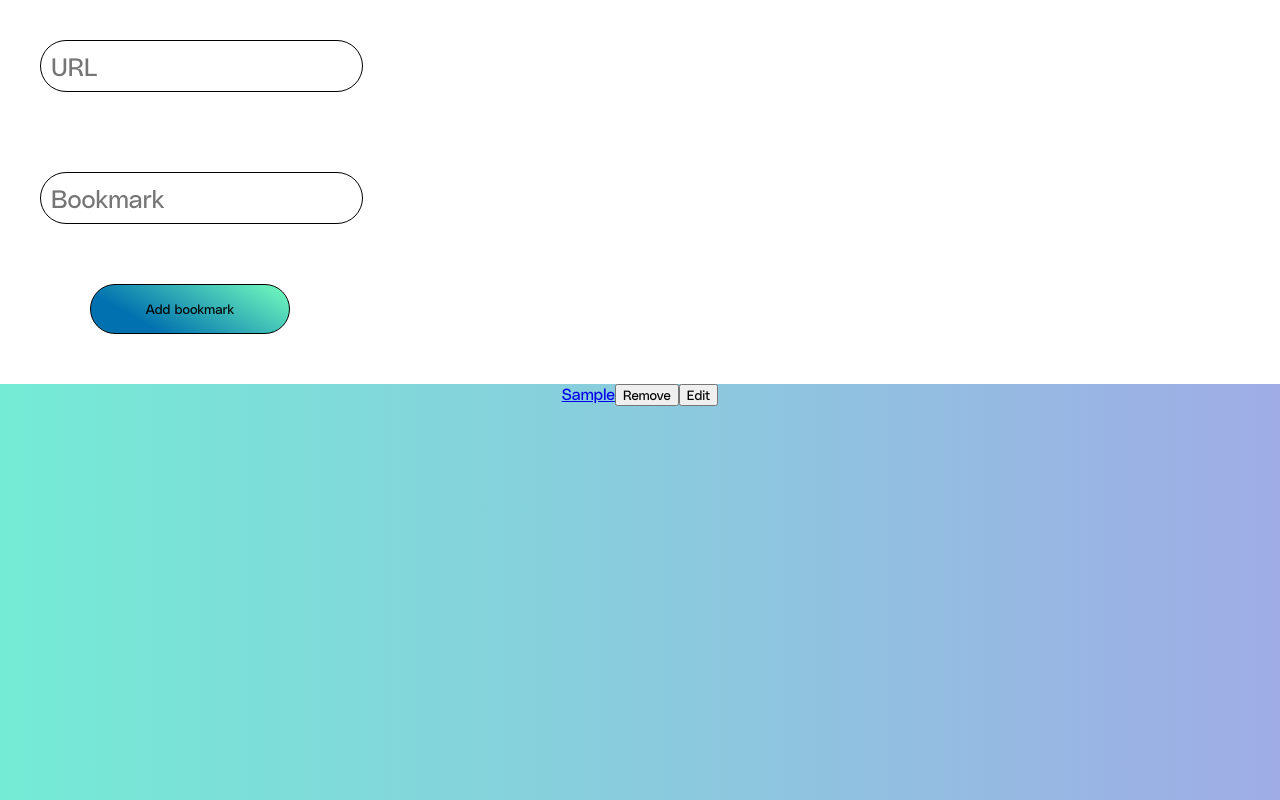
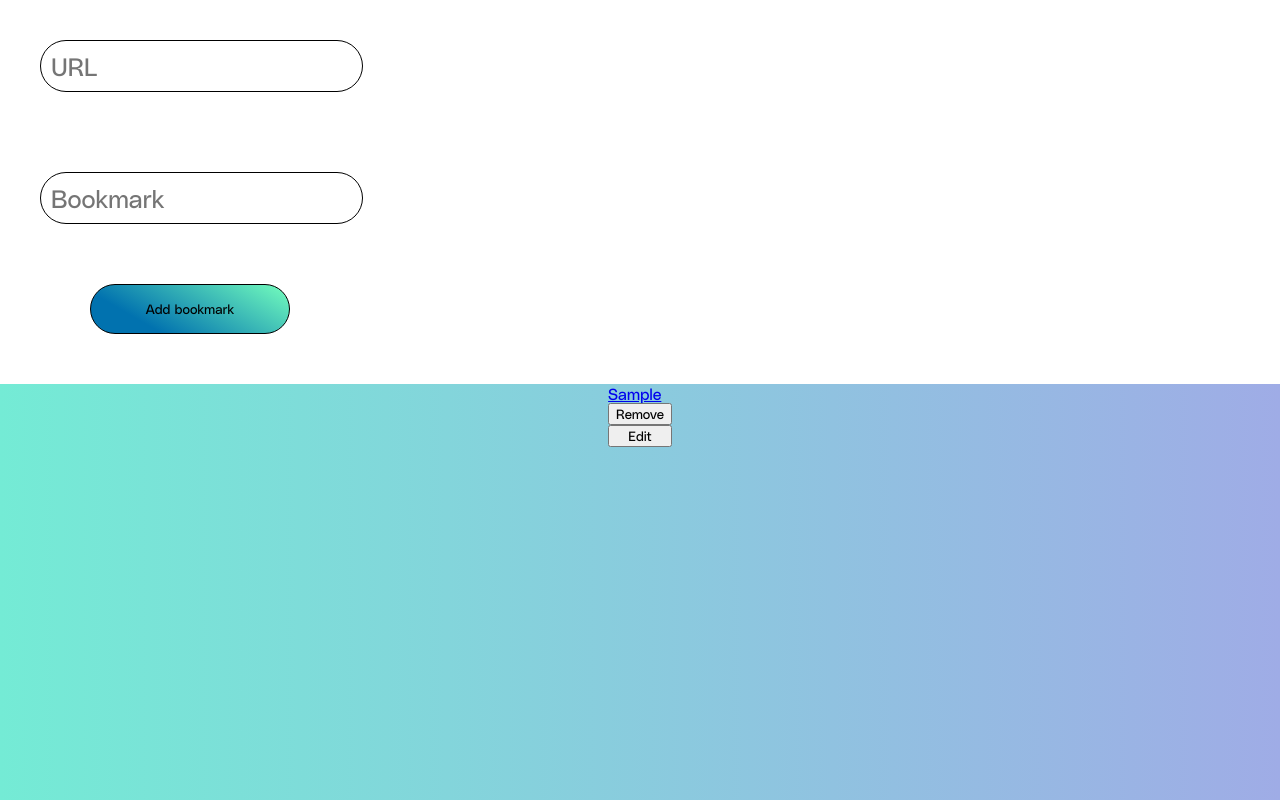
Before and after one commit to Jacobbidmead/bookmarks-react-ts-app, a React (Create React App) app: page / in a window 1280 px wide. Both pictures are taken after typing "https://example.com", "Sample" into the empty fields and a click on the button "Add bookmark". Shown: the top 800 px of the page. Built offline with nearby package versions, Linux system fonts and the light colour scheme.

Commit message:
Added initial styling for links

```diff
--- a/src/App.tsx
+++ b/src/App.tsx
@@ -3,6 +3,7 @@ import { motion } from "framer-motion";
 import { Input } from "./Components/Input.styled";
 import { Button } from "./Components/Button.styled";
 import { Footer, Grid, TopBar } from "./Components/Grid.styled";
+import { Links } from "./Components/Links.styled";
 import "./App.css";
 
 import { Pagination } from "@mui/material";
@@ -145,7 +146,7 @@ const App: FC = () => {
         {links
           .slice((currentPage - 1) * postsPerPage, currentPage * postsPerPage)
           .map((link, index) => (
-            <div key={index}>
+            <Links key={index}>
               {editLinks === index ? (
                 <>
                   <Input
@@ -182,7 +183,7 @@ const App: FC = () => {
                   <button onClick={() => handleEdit(index)}>Edit</button>
                 </>
               )}
-            </div>
+            </Links>
           ))}
 
         {/* saved bookmarks container end*/}
--- a/src/Components/Grid.styled.tsx
+++ b/src/Components/Grid.styled.tsx
@@ -2,7 +2,7 @@ import styled from "styled-components";
 
 export const Grid = styled.div`
   display: flex;
-  justify-content: center;
+  flex-direction: column;
   height: 100vh;
   background-color: #74ebd5;
   background-image: linear-gradient(90deg, #74ebd5 0%, #9face6 100%);
--- a/src/Components/Links.styled.tsx
+++ b/src/Components/Links.styled.tsx
@@ -1,7 +1,7 @@
 import styled from "styled-components";
 
 export const Links = styled.div`
-  display: flex;
+  display: grid;
   justify-content: center;
-  height: 100vh;
+  text-decoration: none;
 `;
```
